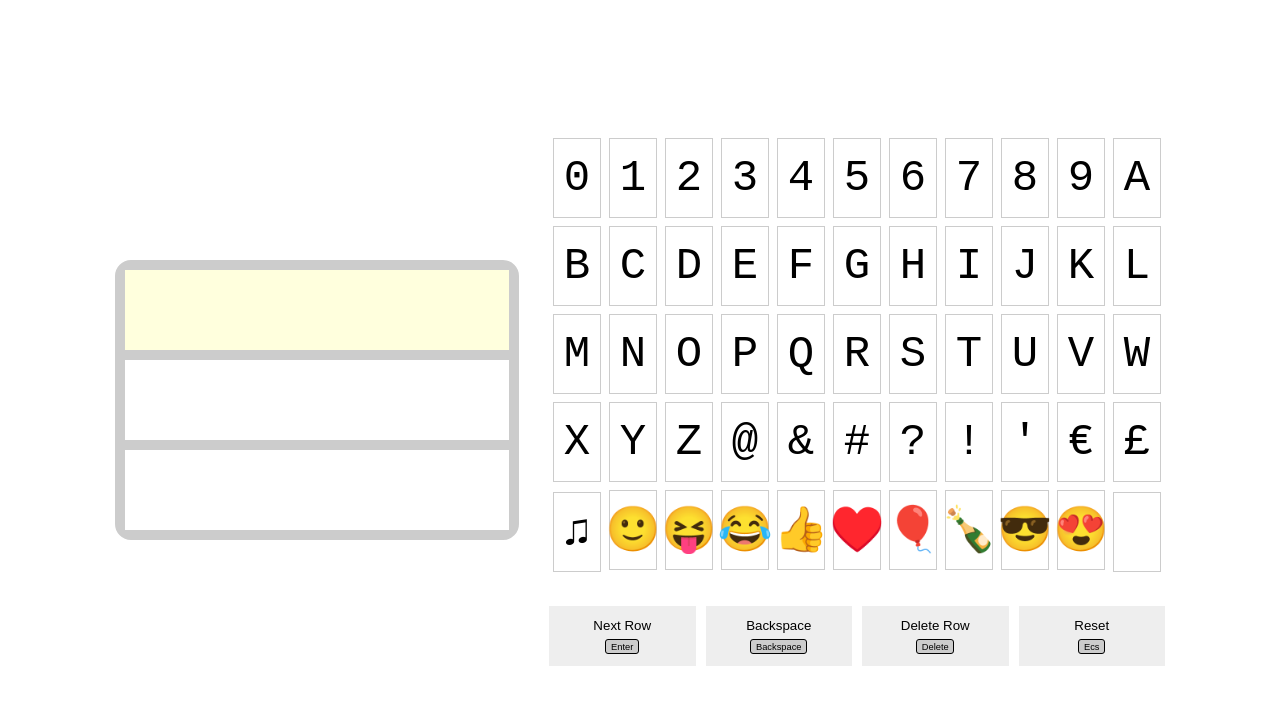
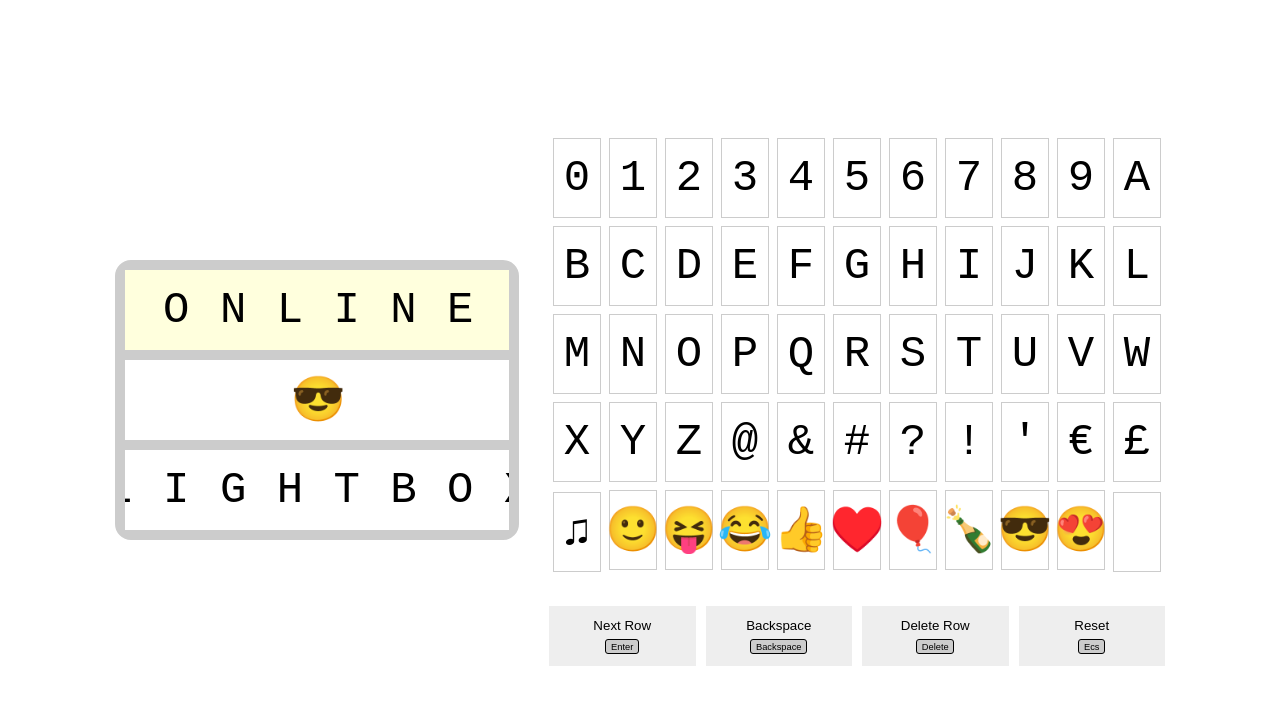
Before and after one commit to Blackcityhenry/Lightbox-Validator, a Vue app: page / in a window 1280 px wide. Shown: the top 704 px of the page. Built offline with nearby package versions, Linux system fonts and the light colour scheme; a web font is replaced by a local one.

Commit message:
UPDATE: initial lightbox text

```diff
--- a/src/App.vue
+++ b/src/App.vue
@@ -22,7 +22,7 @@ export default {
   },
   data() {
     return {
-      model: ["", "", ""],
+      model: ["ONLINE", "😎", "LIGHTBOX"],
       currentIndex: 0,
       letters: {
         A: 4,
```
